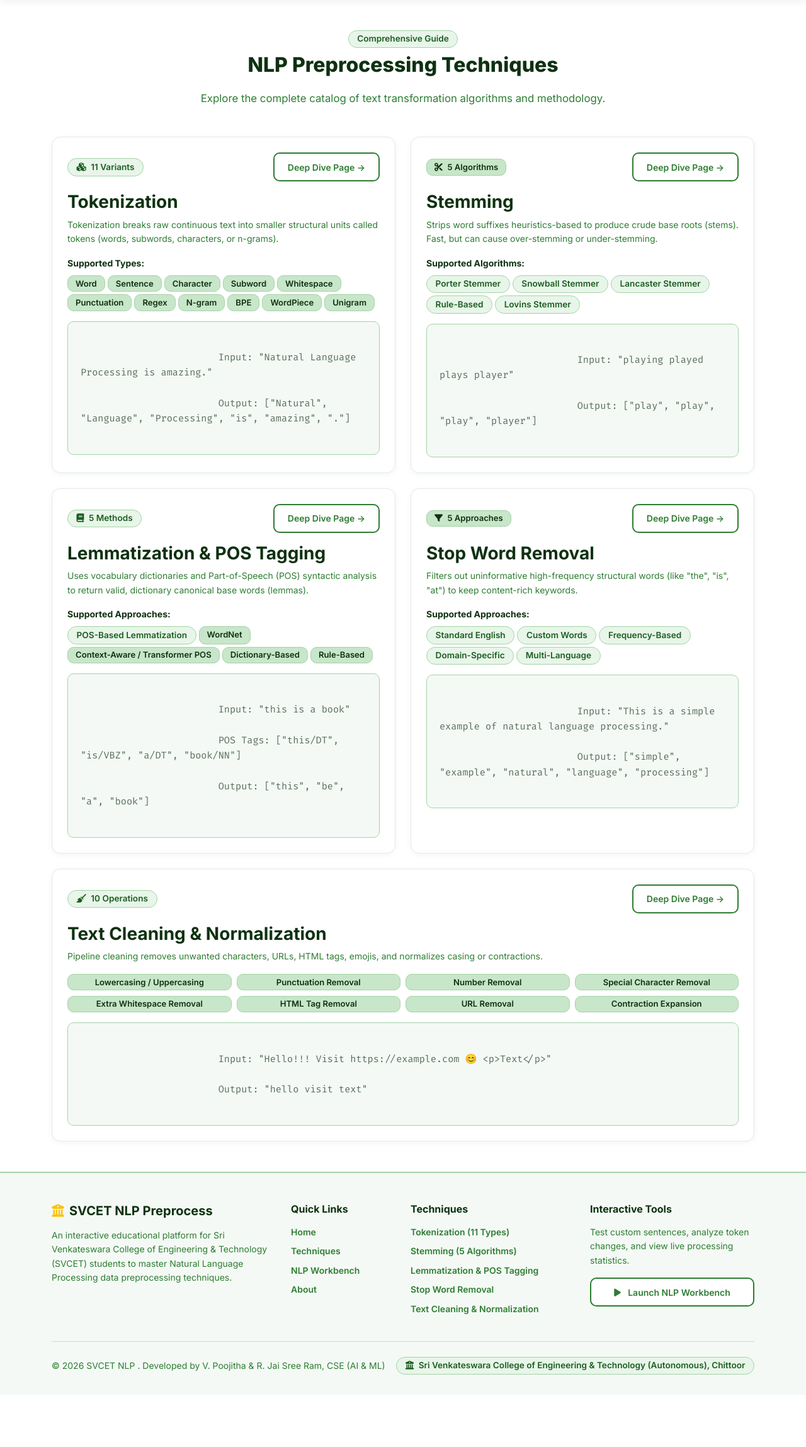
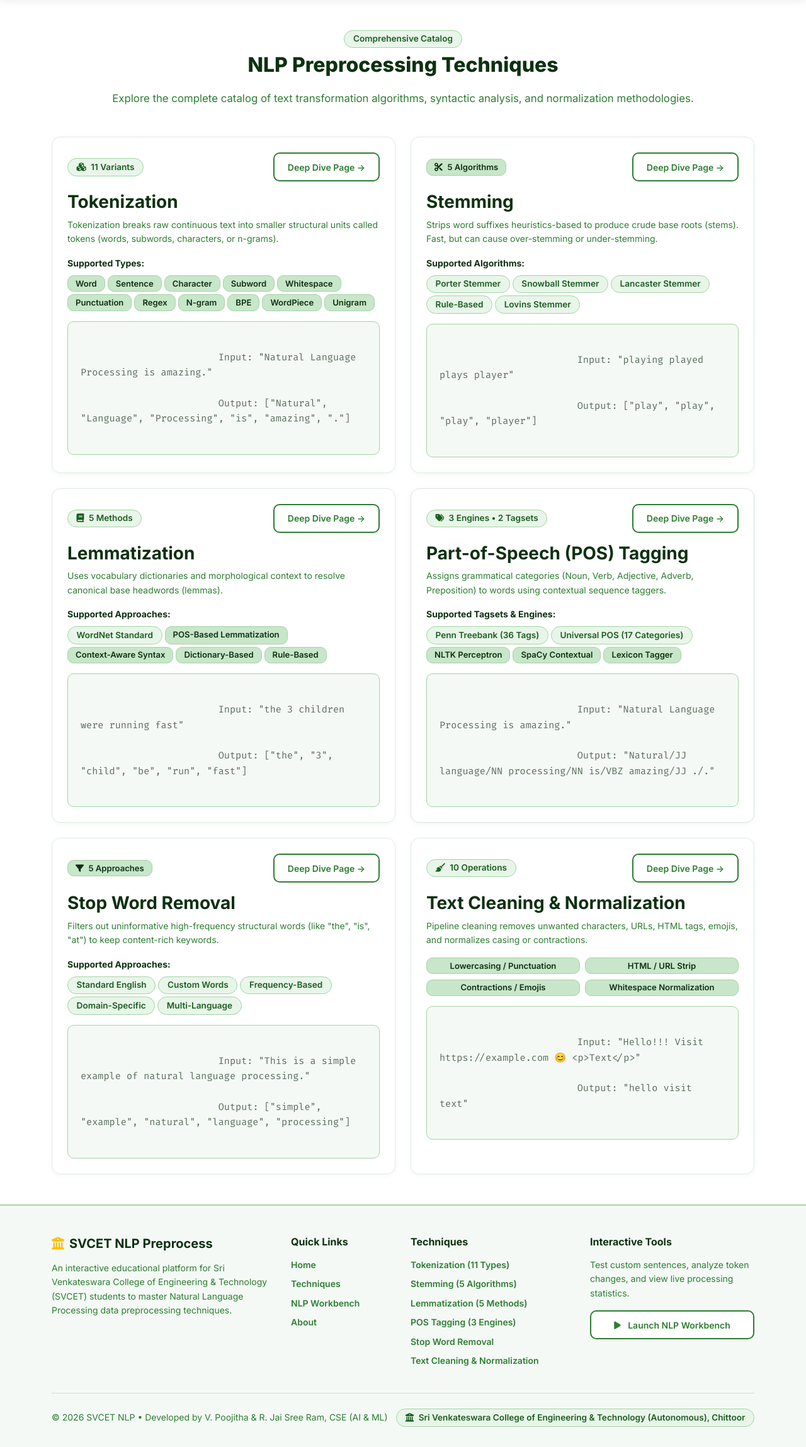
Before and after one commit to poojitha-2804/nlp-preprocessing-app, a Flask app: page /techniques in a window 1280 px wide. Shown: the part 94-2391 px from the top of the page at 63% size. Before the commit the page ends 2276 px from the top, so only its background shows below. Run offline with Flask 3, Linux system fonts and the light colour scheme.

Commit message:
Update NLP Workbench POS tagging in lemmatization and Mentor info styling

```diff
--- a/app.py
+++ b/app.py
@@ -39,7 +39,7 @@ def cleaning():
 @app.route('/pos-tagging')
 @app.route('/pos')
 def pos_tagging():
-    return redirect(url_for('lemmatization'))
+    return render_template('pos_tagging.html')
 
 @app.route('/workbench')
 def workbench():
--- a/templates/layout.html
+++ b/templates/layout.html
@@ -90,7 +90,8 @@
                     <ul class="list-unstyled small">
                         <li class="mb-2"><a href="{{ url_for('tokenization') }}">Tokenization (11 Types)</a></li>
                         <li class="mb-2"><a href="{{ url_for('stemming') }}">Stemming (5 Algorithms)</a></li>
-                        <li class="mb-2"><a href="{{ url_for('lemmatization') }}">Lemmatization &amp; POS Tagging</a></li>
+                        <li class="mb-2"><a href="{{ url_for('lemmatization') }}">Lemmatization (5 Methods)</a></li>
+                        <li class="mb-2"><a href="{{ url_for('pos_tagging') }}">POS Tagging (3 Engines)</a></li>
                         <li class="mb-2"><a href="{{ url_for('stopwords') }}">Stop Word Removal</a></li>
                         <li class="mb-2"><a href="{{ url_for('cleaning') }}">Text Cleaning & Normalization</a></li>
                     </ul>
@@ -107,7 +108,7 @@
             </div>
             <hr class="border-secondary opacity-25">
             <div class="d-flex flex-column flex-md-row justify-content-between align-items-center small text-secondary py-2">
-                <div>&copy; 2026 SVCET NLP . Developed by V. Poojitha &amp; R. Jai Sree Ram, CSE (AI &amp; ML)</div>
+                <div>&copy; 2026 SVCET NLP &bull; Developed by V. Poojitha &amp; R. Jai Sree Ram, CSE (AI &amp; ML)</div>
                 <div class="mt-2 mt-md-0">
                     <span class="badge badge-technique"><i class="fas fa-university me-1"></i> Sri Venkateswara College of Engineering &amp; Technology (Autonomous), Chittoor</span>
                 </div>
--- a/templates/playground.html
+++ b/templates/playground.html
@@ -120,6 +120,12 @@
                         </div>
                     </div>
 
+                    <!-- POS Tagging Visualizer Container (When POS Tagging active) -->
+                    <div id="pos-visual-container" class="mb-4" style="display: none;">
+                        <div class="text-secondary small fw-bold mb-2"><i class="fas fa-tags me-1 text-cyan"></i> Syntactic POS Tag Badges:</div>
+                        <div id="pos-badges-content" class="p-3 bg-dark rounded border border-secondary d-flex flex-wrap gap-2 min-height-80"></div>
+                    </div>
+
                     <!-- Multi-Step Pipeline Visualizer (When Pipeline selected) -->
                     <div id="pipeline-stages-container" class="mb-4" style="display: none;">
                         <div class="text-secondary small fw-bold mb-2"><i class="fas fa-project-diagram me-1 text-success"></i> Multi-Step Pipeline Chain Stages:</div>
--- a/templates/techniques.html
+++ b/templates/techniques.html
@@ -6,9 +6,9 @@
 <section class="py-5">
     <div class="container">
         <div class="text-center max-width-700 mx-auto mb-5">
-            <span class="badge badge-technique mb-2">Comprehensive Guide</span>
+            <span class="badge badge-technique mb-2">Comprehensive Catalog</span>
             <h1 class="hero-heading fs-2 text-white">NLP Preprocessing Techniques</h1>
-            <p class="section-subtitle">Explore the complete catalog of text transformation algorithms and methodology.</p>
+            <p class="section-subtitle">Explore the complete catalog of text transformation algorithms, syntactic analysis, and normalization methodologies.</p>
         </div>
 
         <div class="row g-4">
@@ -81,29 +81,56 @@
                         <span class="badge badge-technique"><i class="fas fa-book me-1"></i> 5 Methods</span>
                         <a href="{{ url_for('lemmatization') }}" class="btn btn-outline-custom btn-sm">Deep Dive Page &rarr;</a>
                     </div>
-                    <h3 class="fw-bold text-white mb-2">Lemmatization &amp; POS Tagging</h3>
+                    <h3 class="fw-bold text-white mb-2">Lemmatization</h3>
                     <p class="text-secondary small mb-3">
-                        Uses vocabulary dictionaries and Part-of-Speech (POS) syntactic analysis to return valid, dictionary canonical base words (lemmas).
+                        Uses vocabulary dictionaries and morphological context to resolve canonical base headwords (lemmas).
                     </p>
                     <div class="mb-3">
                         <strong class="text-white small d-block mb-2">Supported Approaches:</strong>
                         <div class="d-flex flex-wrap gap-1">
-                            <span class="badge badge-technique">POS-Based Lemmatization</span>
-                            <span class="badge badge-variant">WordNet</span>
-                            <span class="badge badge-variant">Context-Aware / Transformer POS</span>
+                            <span class="badge badge-technique">WordNet Standard</span>
+                            <span class="badge badge-variant">POS-Based Lemmatization</span>
+                            <span class="badge badge-variant">Context-Aware Syntax</span>
                             <span class="badge badge-variant">Dictionary-Based</span>
                             <span class="badge badge-variant">Rule-Based</span>
                         </div>
                     </div>
                     <div class="code-output small text-muted">
-                        Input: "this is a book"<br>
-                        POS Tags: ["this/DT", "is/VBZ", "a/DT", "book/NN"]<br>
-                        Output: ["this", "be", "a", "book"]
+                        Input: "the 3 children were running fast"<br>
+                        Output: ["the", "3", "child", "be", "run", "fast"]
                     </div>
                 </div>
             </div>
 
-            <!-- 4. Stop Word Removal Card -->
+            <!-- 4. Part-of-Speech Tagging Card -->
+            <div class="col-lg-6">
+                <div class="glass-card h-100 p-4 border border-indigo">
+                    <div class="d-flex justify-content-between align-items-center mb-3">
+                        <span class="badge badge-technique"><i class="fas fa-tags me-1"></i> 3 Engines &bull; 2 Tagsets</span>
+                        <a href="{{ url_for('pos_tagging') }}" class="btn btn-outline-custom btn-sm">Deep Dive Page &rarr;</a>
+                    </div>
+                    <h3 class="fw-bold text-white mb-2">Part-of-Speech (POS) Tagging</h3>
+                    <p class="text-secondary small mb-3">
+                        Assigns grammatical categories (Noun, Verb, Adjective, Adverb, Preposition) to words using contextual sequence taggers.
+                    </p>
+                    <div class="mb-3">
+                        <strong class="text-white small d-block mb-2">Supported Tagsets &amp; Engines:</strong>
+                        <div class="d-flex flex-wrap gap-1">
+                            <span class="badge badge-technique">Penn Treebank (36 Tags)</span>
+                            <span class="badge badge-technique">Universal POS (17 Categories)</span>
+                            <span class="badge badge-variant">NLTK Perceptron</span>
+                            <span class="badge badge-variant">SpaCy Contextual</span>
+                            <span class="badge badge-variant">Lexicon Tagger</span>
+                        </div>
+                    </div>
+                    <div class="code-output small text-muted">
+                        Input: "Natural Language Processing is amazing."<br>
+                        Output: "Natural/JJ language/NN processing/NN is/VBZ amazing/JJ ./."
+                    </div>
+                </div>
+            </div>
+
+            <!-- 5. Stop Word Removal Card -->
             <div class="col-lg-6">
                 <div class="glass-card h-100 p-4">
                     <div class="d-flex justify-content-between align-items-center mb-3">
@@ -131,9 +158,9 @@
                 </div>
             </div>
 
-            <!-- 5. Text Cleaning & Normalization -->
-            <div class="col-12">
-                <div class="glass-card p-4">
+            <!-- 6. Text Cleaning & Normalization -->
+            <div class="col-lg-6">
+                <div class="glass-card h-100 p-4">
                     <div class="d-flex justify-content-between align-items-center mb-3">
                         <span class="badge badge-technique"><i class="fas fa-broom me-1"></i> 10 Operations</span>
                         <a href="{{ url_for('cleaning') }}" class="btn btn-outline-custom btn-sm">Deep Dive Page &rarr;</a>
@@ -143,14 +170,10 @@
                         Pipeline cleaning removes unwanted characters, URLs, HTML tags, emojis, and normalizes casing or contractions.
                     </p>
                     <div class="row g-2 mb-3">
-                        <div class="col-md-3"><span class="badge badge-variant w-100">Lowercasing / Uppercasing</span></div>
-                        <div class="col-md-3"><span class="badge badge-variant w-100">Punctuation Removal</span></div>
-                        <div class="col-md-3"><span class="badge badge-variant w-100">Number Removal</span></div>
-                        <div class="col-md-3"><span class="badge badge-variant w-100">Special Character Removal</span></div>
-                        <div class="col-md-3"><span class="badge badge-variant w-100">Extra Whitespace Removal</span></div>
-                        <div class="col-md-3"><span class="badge badge-variant w-100">HTML Tag Removal</span></div>
-                        <div class="col-md-3"><span class="badge badge-variant w-100">URL Removal</span></div>
-                        <div class="col-md-3"><span class="badge badge-variant w-100">Contraction Expansion</span></div>
+                        <div class="col-md-6"><span class="badge badge-variant w-100">Lowercasing / Punctuation</span></div>
+                        <div class="col-md-6"><span class="badge badge-variant w-100">HTML / URL Strip</span></div>
+                        <div class="col-md-6"><span class="badge badge-variant w-100">Contractions / Emojis</span></div>
+                        <div class="col-md-6"><span class="badge badge-variant w-100">Whitespace Normalization</span></div>
                     </div>
                     <div class="code-output small text-muted">
                         Input: "Hello!!! Visit https://example.com 😊 &lt;p&gt;Text&lt;/p&gt;"<br>
```
Also changed, not shown: static/js/playground.js (+53 -4 lines), templates/about.html (+10 -0 lines), templates/pos_tagging.html (added, +212 -0 lines), utils/nlp_processor.py (+20 -8 lines).
